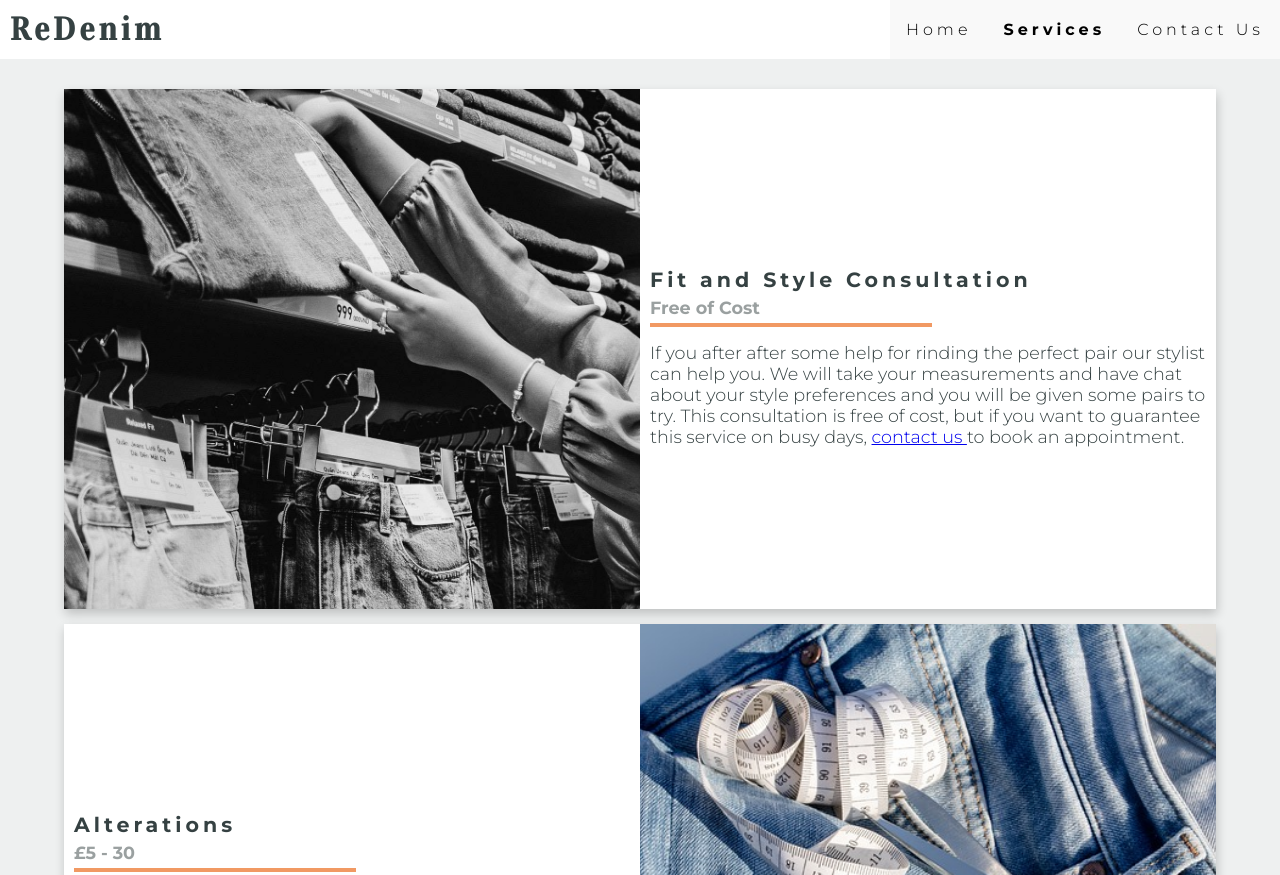
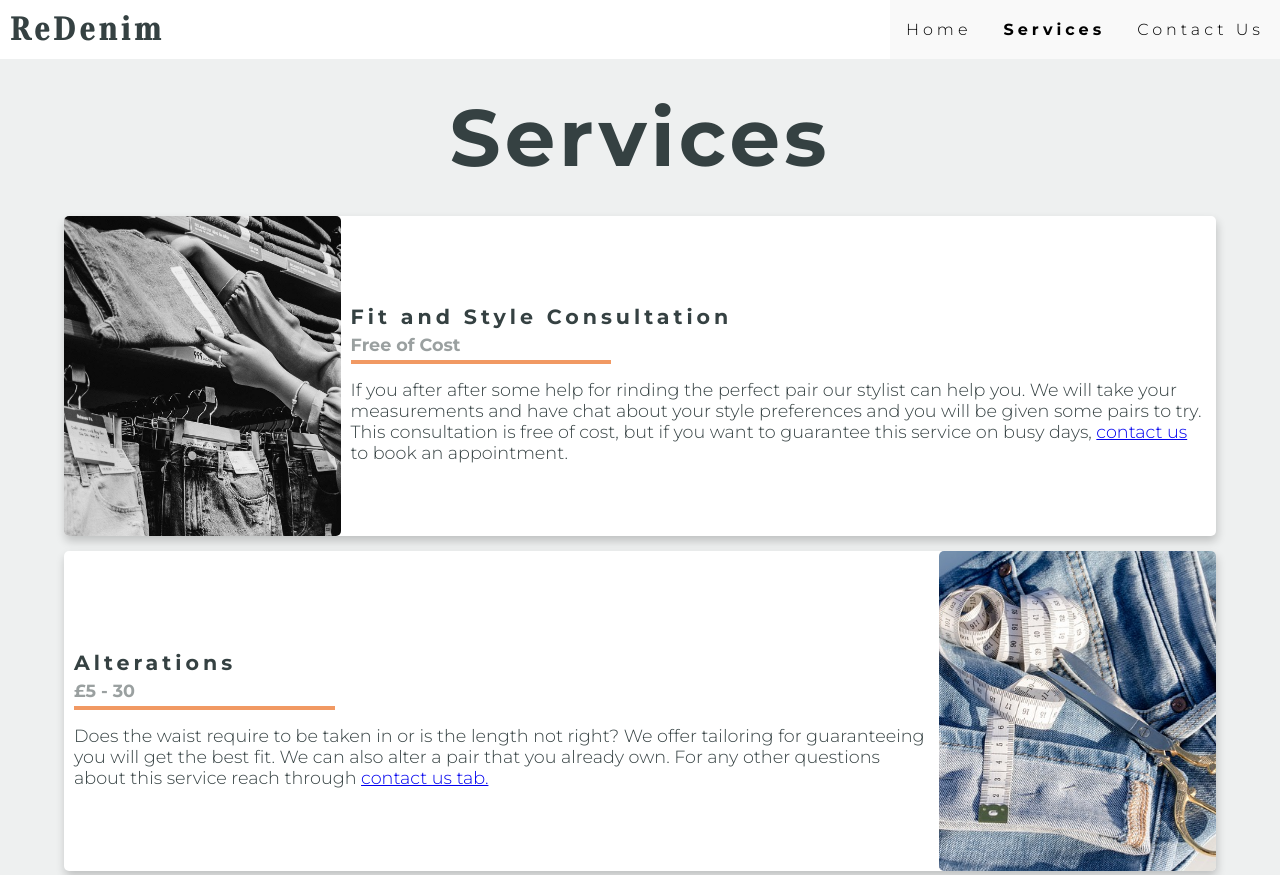
Before and after one commit to HMuraja/Project1--Static-Website, a plain HTML site: page services.html in a window 1280 px wide. Shown: the top 875 px of the page. Drawn offline with Linux system fonts and the light colour scheme.

Commit message:
Add title and style to the services page

```diff
--- a/assets/css/stylesheet-desktop.css
+++ b/assets/css/stylesheet-desktop.css
@@ -63,7 +63,7 @@
 
     /* Services Page */
     hr{
-        width: 50%;
+        width: 30%;
     }
 
     .services{
@@ -86,7 +86,8 @@
     }
 
     .img-settings{
-        height: 500px;
+        height: 300px;
+        width: 30%;
         background-size: cover;
         background-position: center;
     }
--- a/assets/css/stylesheet-mobile.css
+++ b/assets/css/stylesheet-mobile.css
@@ -272,6 +272,11 @@ table th{
     align-items: center;
 }
 
+#services-border h2 {
+    font-size: 500%;
+    margin-bottom: 30px;
+}
+
 #services-title {
     padding: 10px;
 }
@@ -284,6 +289,7 @@ table th{
     color: #354142;
     font-size: 110%;
     box-shadow: 1px 5px 10px 0px rgba(0, 0, 0, 0.2);
+    border-radius: 5px;
 }
 
 .services h3{
@@ -314,6 +320,7 @@ hr{
     height: 300px;
     background-size: cover;
     background-position: center;
+    border-radius: 5px;
 }
 
 .fit-style-img{
--- a/services.html
+++ b/services.html
@@ -27,6 +27,7 @@
     </header>
 
     <section id="services-border">
+        <h2>Services</h2>
         <div class="services ">
             <div class="img-settings fit-style-img"></div>
             <div class="services-text-box">
```
